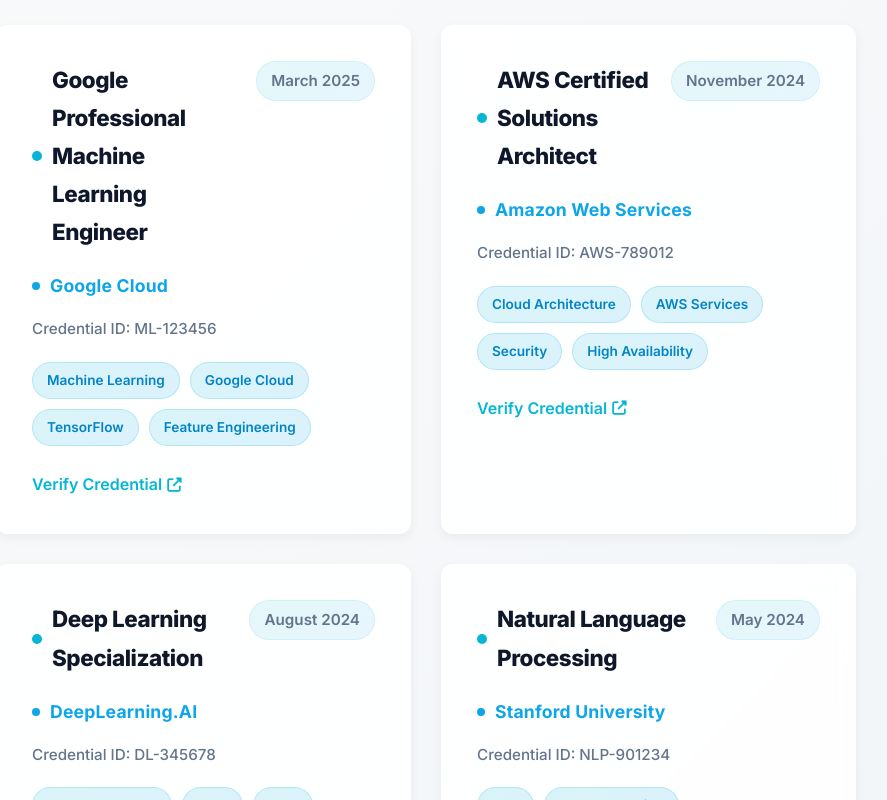
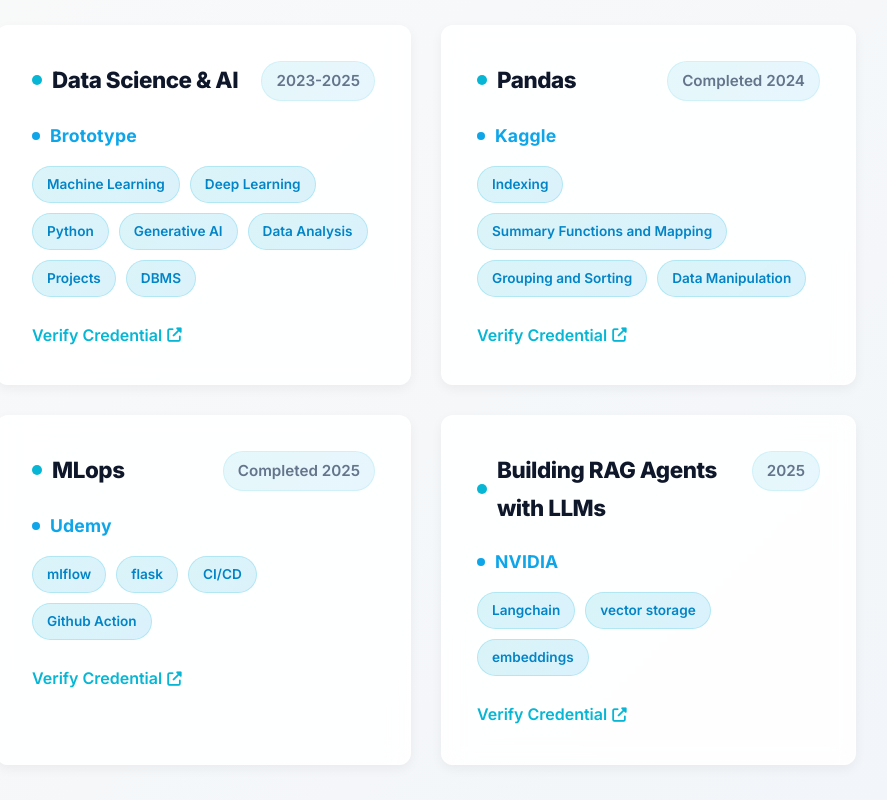
Before and after one commit to meriatjoseph/personal_portfolio, a React (Create React App) app: page / in a window 1280 px wide. Shown: the part 6580-7380 px from the top of the page, without its empty margins (214-1101 px from the left). Built offline with nearby package versions, Linux system fonts and the light colour scheme.

Commit message:
feat(courses): Populate courses section with actual data

```diff
--- a/src/components/Certifications/Certifications.js
+++ b/src/components/Certifications/Certifications.js
@@ -5,39 +5,35 @@
   const certificationsData = [
     {
       id: 1,
-      title: "Google Professional Machine Learning Engineer",
-      issuer: "Google Cloud",
-      date: "March 2025",
-      credentialId: "ML-123456",
-      verificationLink: "#",
-      skills: ["Machine Learning", "Google Cloud", "TensorFlow", "Feature Engineering"]
+      title: "Data Science & AI",
+      issuer: "Brototype",
+      date: "2023-2025",
+      verificationLink: "https://brocamp.brototype.com/portfolio?id=365dc898-7541-43df-a41c-2fafb54b9529",
+      skills: ["Machine Learning", "Deep Learning", "Python", "Generative AI", "Data Analysis", "Projects", "DBMS"]
     },
     {
       id: 2,
-      title: "AWS Certified Solutions Architect",
-      issuer: "Amazon Web Services",
-      date: "November 2024",
-      credentialId: "AWS-789012",
-      verificationLink: "#",
-      skills: ["Cloud Architecture", "AWS Services", "Security", "High Availability"]
+      title: "Pandas",
+      issuer: "Kaggle",
+      date: "Completed 2024",
+      verificationLink: "https://www.kaggle.com/learn/certification/muhammednihas/pandas",
+      skills: ["Indexing", "Summary Functions and Mapping", "Grouping and Sorting", "Data Manipulation"]
     },
     {
       id: 3,
-      title: "Deep Learning Specialization",
-      issuer: "DeepLearning.AI",
-      date: "August 2024",
-      credentialId: "DL-345678",
+      title: "MLops",
+      issuer: "Udemy",
+      date: "Completed 2025",
       verificationLink: "#",
-      skills: ["Neural Networks", "CNN", "RNN", "Transformers"]
+      skills: ["mlflow", "flask", "CI/CD", "Github Action"]
     },
     {
       id: 4,
-      title: "Natural Language Processing",
-      issuer: "Stanford University",
-      date: "May 2024",
-      credentialId: "NLP-901234",
+      title: "Building RAG Agents with LLMs",
+      issuer: "NVIDIA",
+      date: "2025",
       verificationLink: "#",
-      skills: ["NLP", "Text Processing", "Sentiment Analysis", "Language Models"]
+      skills: ["Langchain", "vector storage", "embeddings"]
     }
   ];
 
@@ -55,7 +51,6 @@
                 <span className="certification-date">{cert.date}</span>
               </div>
               <div className="certification-issuer">{cert.issuer}</div>
-              <div className="certification-id">Credential ID: {cert.credentialId}</div>
               <div className="certification-skills">
                 {cert.skills.map((skill, idx) => (
                   <span key={idx} className="skill-tag">{skill}</span>
```
